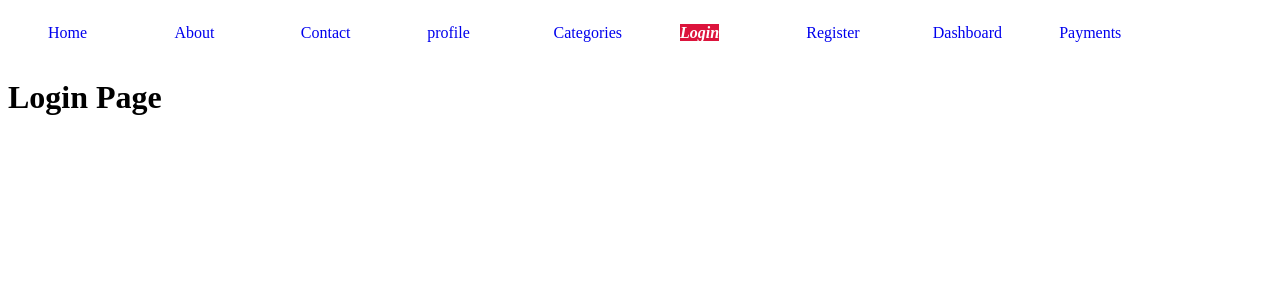
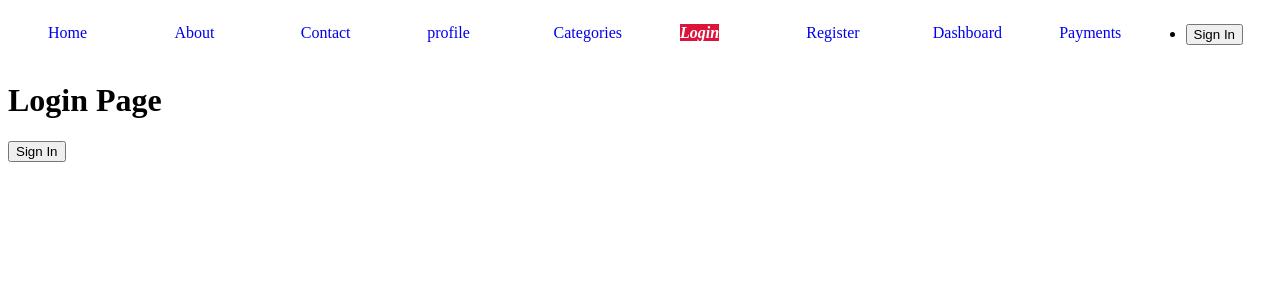
Before and after one commit to jsqmicg/React-Router-Dom-Practice, a React (Create React App) app: page /login in a window 1280 px wide. Shown: the top 300 px of the page. Built offline with nearby package versions, Linux system fonts and the light colour scheme.

Commit message:
authprovider is created to emule a user login

```diff
--- a/src/App.js
+++ b/src/App.js
@@ -1,9 +1,12 @@
+import AuthProvider from "./auth/AuthProvider";
 import AppRouter from "./routers/AppRouter";
 
 function App() {
   return (
     <div>
-      <AppRouter/>
+      <AuthProvider>
+        <AppRouter />
+      </AuthProvider>
     </div>
   );
 }
--- /dev/null
+++ b/src/auth/AuthProvider.js
@@ -0,0 +1,17 @@
+import { createContext, useState } from "react";
+
+export const AuthContext = createContext();
+
+const AuthProvider = ({ children }) => {
+  const [user, setUser] = useState(null);
+  const login = () => {
+    setUser({ id: 1, username: "Basstian94" });
+  };
+  const logout = () => {
+    setUser(null);
+  };
+  const data = { user, login, logout };
+  return <AuthContext.Provider value={data}>{children}</AuthContext.Provider>;
+};
+
+export default AuthProvider;
--- /dev/null
+++ b/src/auth/useAuth.js
@@ -0,0 +1,6 @@
+import { useContext } from "react";
+import { AuthContext } from "./AuthProvider";
+
+export default function useAuth() {
+  return useContext(AuthContext);
+}
--- a/src/components/NavBar.js
+++ b/src/components/NavBar.js
@@ -1,8 +1,12 @@
 import React from "react";
 import { NavLink } from "react-router-dom";
+import useAuth from "../auth/useAuth";
 
 function NavBar() {
   const username = "Sebastián";
+  const auth = useAuth();
+  const handleLogout = () => auth.logout();
+  const handleLogin = () => auth.login();
   return (
     <nav>
       <ul className="navbar">
@@ -87,6 +91,13 @@ function NavBar() {
             Payments
           </NavLink>
         </li>
+        <li>
+          {auth.user ? (
+            <button onClick={handleLogout}>Logout</button>
+          ) : (
+            <button onClick={handleLogin}>Sign In</button>
+          )}
+        </li>
       </ul>
     </nav>
   );
--- a/src/pages/LoginPages.js
+++ b/src/pages/LoginPages.js
@@ -1,9 +1,24 @@
 import React from "react";
+import useAuth from "../auth/useAuth";
+import { useHistory } from "react-router";
 
 function LoginPages() {
+  const history = useHistory();
+  const auth = useAuth();
+  const handleLogin = () => {
+    auth.login();
+    history.push("/dashboard");
+  };
+  const handleLogout = () => auth.logout();
   return (
     <div>
-      <h1>Login Page</h1>
+      {auth.user ? <h1>LogOut Page</h1> : <h1>Login Page</h1>}
+
+      {auth.user ? (
+        <button onClick={handleLogout}>Log Out</button>
+      ) : (
+        <button onClick={handleLogin}>Sign In</button>
+      )}
     </div>
   );
 }
--- a/src/routers/PrivateRoutes.js
+++ b/src/routers/PrivateRoutes.js
@@ -1,13 +1,14 @@
 import React from "react";
 import { Route, Redirect } from "react-router";
+import useAuth from "../auth/useAuth";
 import DashboardPage from "../pages/Dashboards";
 
-//const user = null;
-const user = { id: 1, username: "basstian94" };
-
 function PrivateRoute({ component: Component, ...rest }) {
+  const auth = useAuth();
   return (
-    <Route {...rest}>{user ? <Component /> : <Redirect to={"/"} />}</Route>
+    <Route {...rest}>
+      {auth.user ? <Component /> : <Redirect to={"/login"} />}
+    </Route>
   );
 }
 
```
